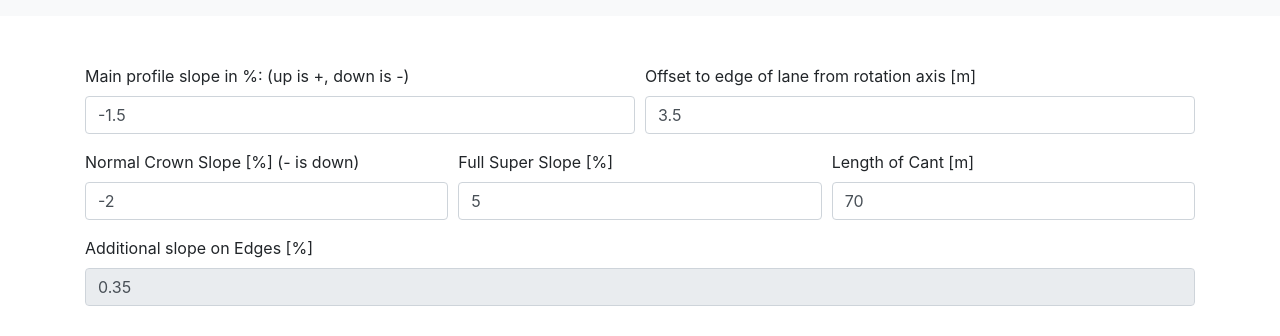
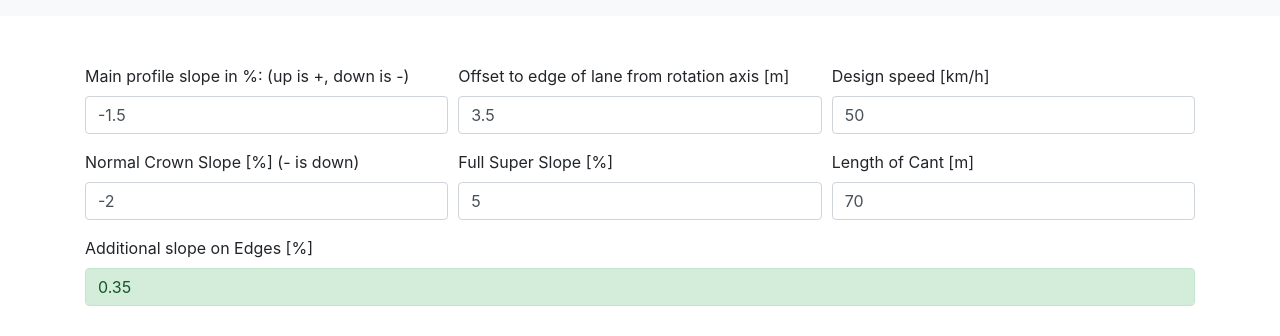
Before and after one commit to Lkubok/reactCant, a React (Create React App) app: page /cant in a window 1280 px wide. Shown: the part 289-625 px from the top of the page. Built offline with nearby package versions, Linux system fonts and the light colour scheme; no server answers.

Commit message:
Added checking of additional slope depending on design speed

```diff
--- a/src/App.js
+++ b/src/App.js
@@ -26,7 +26,8 @@ export class App extends Component {
         length: parseFloat(localStorage.getItem("length")),
         normal: parseFloat(localStorage.getItem("normal")),
         lane: parseFloat(localStorage.getItem("lane")),
-        profile: parseFloat(localStorage.getItem("profile"))
+        profile: parseFloat(localStorage.getItem("profile")),
+        speed: parseFloat(localStorage.getItem("speed"))
       };
 
       this.props.updateAtLaunch(objWithUpdates);
@@ -38,14 +39,16 @@ export class App extends Component {
       lengthOfCant: length,
       normalCrownSlope: normal,
       laneOffsetValue: lane,
-      profileSlopeValue: profile
+      profileSlopeValue: profile,
+      speed
     } = this.props;
     const itemToStore = {
       full: full,
       length: length,
       normal: normal,
       lane: lane,
-      profile: profile
+      profile: profile,
+      speed: speed
     };
     for (let property in itemToStore) {
       localStorage.setItem(property, itemToStore[property]);
@@ -83,7 +86,8 @@ const mapStateToProps = (state, ownProps) => ({
   lengthOfCant: selectors.getLengthOfCant(state),
   normalCrownSlope: selectors.getNormalCrownSlope(state),
   laneOffsetValue: selectors.getLaneOffsetValue(state),
-  profileSlopeValue: selectors.getProfileSlopeValue(state)
+  profileSlopeValue: selectors.getProfileSlopeValue(state),
+  speed: selectors.getDesignSpeedValue(state)
 });
 
 const mapDispatchToProps = {
--- a/src/actions/index.js
+++ b/src/actions/index.js
@@ -44,6 +44,10 @@ export const updateSide = side => ({
   type: "UPDATE_SIDE",
   side
 });
+export const updateDesignSpeed = speed => ({
+  type: "UPDATE_DESIGN_SPEED",
+  speed
+});
 /* export const updateQuoteTwo = (dispatch, quote) => {
   axios
     .get("https://hangmann-backend.herokuapp.com/api/quotes/random")
@@ -84,6 +88,7 @@ export const updateAtLaunch = arrayWithUpdates => dispatch => {
   dispatch(updateLengthOfCant(arrayWithUpdates.length));
   dispatch(updateOffsetValue(arrayWithUpdates.lane));
   dispatch(updateProfileSlopeValue(arrayWithUpdates.profile));
+  dispatch(updateDesignSpeed(arrayWithUpdates.speed));
 };
 
 export const restoreAll = initialParams => dispatch => {
@@ -92,7 +97,8 @@ export const restoreAll = initialParams => dispatch => {
     laneOffsetValue: lane,
     normalCrownSlope: normal,
     fullSuperSlope: full,
-    lengthOfCant: length
+    lengthOfCant: length,
+    designSpeed: speed
   } = initialParams;
 
   console.log("resseting");
@@ -101,6 +107,7 @@ export const restoreAll = initialParams => dispatch => {
   dispatch(updateLengthOfCant(length));
   dispatch(updateOffsetValue(lane));
   dispatch(updateProfileSlopeValue(profile));
+  dispatch(updateDesignSpeed(speed));
 };
 
 // TESTING SECTION...
--- a/src/components/Cant.jsx
+++ b/src/components/Cant.jsx
@@ -4,7 +4,8 @@ import {
   updateOffsetValue,
   updateNormalCrown,
   updateFullCrown,
-  updateLengthOfCant
+  updateLengthOfCant,
+  updateDesignSpeed
 } from "../actions";
 
 import { connect } from "react-redux";
@@ -25,6 +26,7 @@ export class Cant extends Component {
     if (name === "normalCrown") this.props.updateNormalCrown(value);
     if (name === "fullCrown") this.props.updateFullCrown(value);
     if (name === "lengthOfCant") this.props.updateLengthOfCant(value);
+    if (name === "designSpeed") this.props.updateDesignSpeed(value);
   }
 
   handleOnChangeNew = callback => e => {
@@ -46,12 +48,19 @@ export class Cant extends Component {
     this.props.updateAdditionalSlope(addSlope); // IT HAPPENS TWICE... WHY  ????
     return addSlope;
   } */
+  checkAddSlope = () => {
+    const { designSpeed: speed, result } = this.props;
+    if (speed >= 100) return result <= 0.9 ? "alert-success" : "alert-danger";
+    if (speed >= 80) return result <= 1.0 ? "alert-success" : "alert-danger";
+    if (speed >= 60) return result <= 1.6 ? "alert-success" : "alert-danger";
+    return result <= 2.0 ? "alert-success" : "alert-danger";
+  };
   render() {
     return (
       <>
         <form className="mt-5">
           <div className="form-row">
-            <div className="form-group col-md-6">
+            <div className="form-group col-md-4">
               <label htmlFor="mainSlope">
                 Main profile slope in %: (up is +, down is -)
               </label>
@@ -67,7 +76,7 @@ export class Cant extends Component {
                 id="mainSlope"
               />
             </div>
-            <div className="form-group col-md-6">
+            <div className="form-group col-md-4">
               <label htmlFor="laneOffset">
                 Offset to edge of lane from rotation axis [m]
               </label>
@@ -79,6 +88,20 @@ export class Cant extends Component {
                 className="form-control"
                 name="laneOffset"
                 id="laneOffset"
+              />
+            </div>
+            <div className="form-group col-md-4">
+              <label htmlFor="designSpeed">Design speed [km/h]</label>
+              <input
+                onChange={this.handleOnChange}
+                value={this.props.designSpeed}
+                type="number"
+                step="10"
+                min="30"
+                max="120"
+                className="form-control"
+                name="designSpeed"
+                id="designSpeed"
               />
             </div>
           </div>
@@ -130,13 +153,9 @@ export class Cant extends Component {
             <label htmlFor="additionalSlope">
               Additional slope on Edges [%]
             </label>
-            <input
-              type="text"
-              className="form-control"
-              id="additionalSlope"
-              disabled={true}
-              value={this.props.result}
-            />
+            <div className={`form-control ${this.checkAddSlope()}`}>
+              {this.props.result}
+            </div>
           </div>
           <LeftRightSelect />
           <CantParams />
@@ -152,7 +171,8 @@ const mapStateToProps = (state, ownProps) => ({
   lengthOfCant: selectors.getLengthOfCant(state),
   normalCrownSlope: selectors.getNormalCrownSlope(state),
   laneOffsetValue: selectors.getLaneOffsetValue(state),
-  profileSlopeValue: selectors.getProfileSlopeValue(state)
+  profileSlopeValue: selectors.getProfileSlopeValue(state),
+  designSpeed: selectors.getDesignSpeedValue(state)
 });
 
 const mapDispatchToProps = dispatch => ({
@@ -160,7 +180,8 @@ const mapDispatchToProps = dispatch => ({
   changeOffsetValue: arg => dispatch(updateOffsetValue(arg)),
   updateNormalCrown: arg => dispatch(updateNormalCrown(arg)),
   updateFullCrown: arg => dispatch(updateFullCrown(arg)),
-  updateLengthOfCant: arg => dispatch(updateLengthOfCant(arg))
+  updateLengthOfCant: arg => dispatch(updateLengthOfCant(arg)),
+  updateDesignSpeed: arg => dispatch(updateDesignSpeed(arg))
 });
 
 export default connect(
--- a/src/reducers/cantReducer.js
+++ b/src/reducers/cantReducer.js
@@ -27,6 +27,8 @@ export const cantReducer = (state = initialParams, action) => {
         ...state,
         lengthOfCant: action.lengthOfCant
       };
+    case "UPDATE_DESIGN_SPEED":
+      return { ...state, designSpeed: action.speed };
     default:
       return state;
   }
--- a/src/reducers/initialParams.js
+++ b/src/reducers/initialParams.js
@@ -3,5 +3,6 @@ export const initialParams = {
   laneOffsetValue: 3.5,
   normalCrownSlope: -2,
   fullSuperSlope: 5,
-  lengthOfCant: 70
+  lengthOfCant: 70,
+  designSpeed: 50
 };
--- a/src/reducers/selectors.js
+++ b/src/reducers/selectors.js
@@ -7,6 +7,7 @@ export const getNormalCrownSlope = state => state.cantReducer.normalCrownSlope;
 export const getFullSuperSlope = state => state.cantReducer.fullSuperSlope;
 export const getLengthOfCant = state => state.cantReducer.lengthOfCant;
 export const getSide = state => state.paramsReducer.side;
+export const getDesignSpeedValue = state => state.cantReducer.designSpeed;
 
 export const addEdgeSelector = createSelector(
   getLaneOffsetValue,
```
